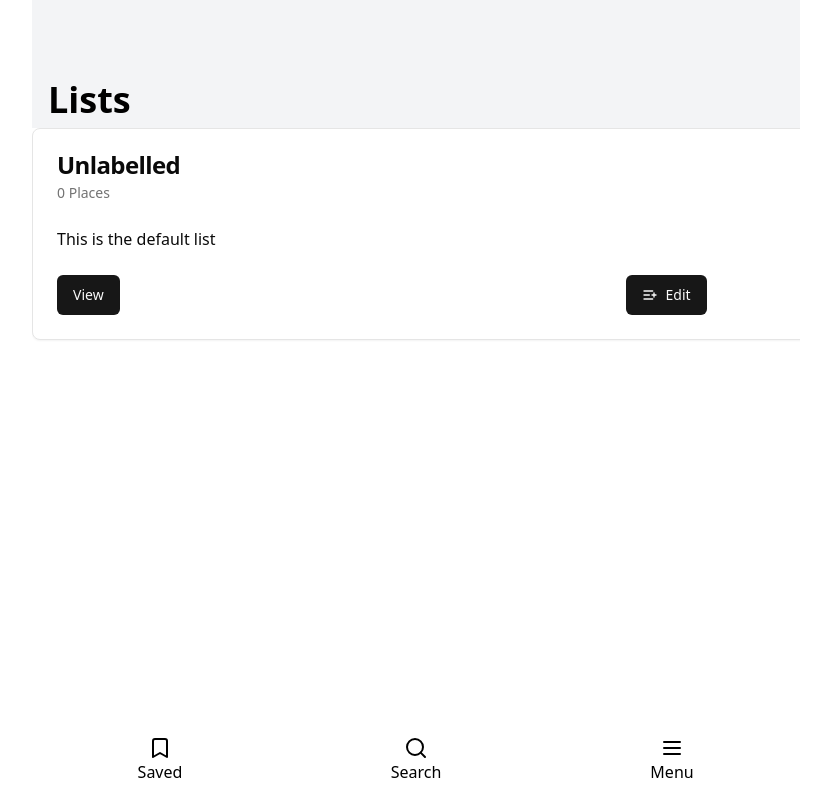
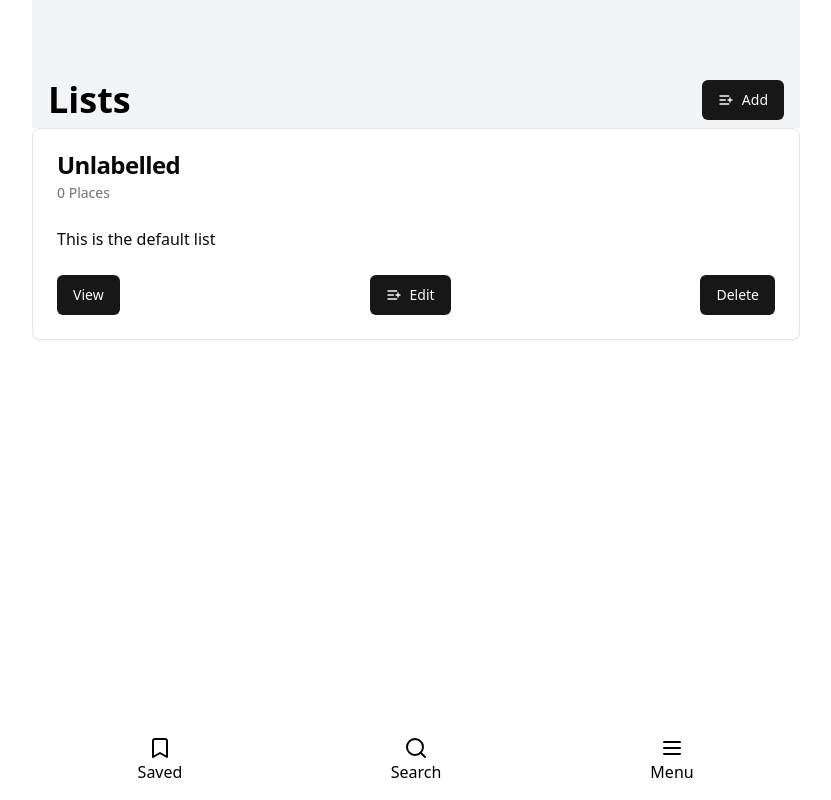
Before and after one commit to krishnaanaril/pin-board, a React (Vite) app: page /lists in a window 1280 px wide. Shown: the whole page, without its empty margins (224-1055 px from the left). Built offline with nearby package versions, Linux system fonts and the light colour scheme.

Commit message:
feat: improve layout overflow handling and enhance SaveList component feedback

```diff
--- a/src/App.tsx
+++ b/src/App.tsx
@@ -8,7 +8,7 @@ function App() {
 
   return (
     <div className='h-dvh flex flex-col md:max-w-screen-md md:mx-auto'>
-      <div className='h-full overflow-scroll'>
+      <div className='h-full overflow-y-auto'>
         <Outlet />
         <Toaster />
       </div>
--- a/src/components/Lists.tsx
+++ b/src/components/Lists.tsx
@@ -19,7 +19,7 @@ function Lists() {
   // };
 
   return (
-    <div className="block h-full w-screen overflow-y-scroll">
+    <div className="block h-full w-full">
       <PageHeader headerText="Lists">
         <SaveList />
       </PageHeader>
```
Also changed, not shown: src/components/SaveList.tsx (line endings or trailing spaces).
